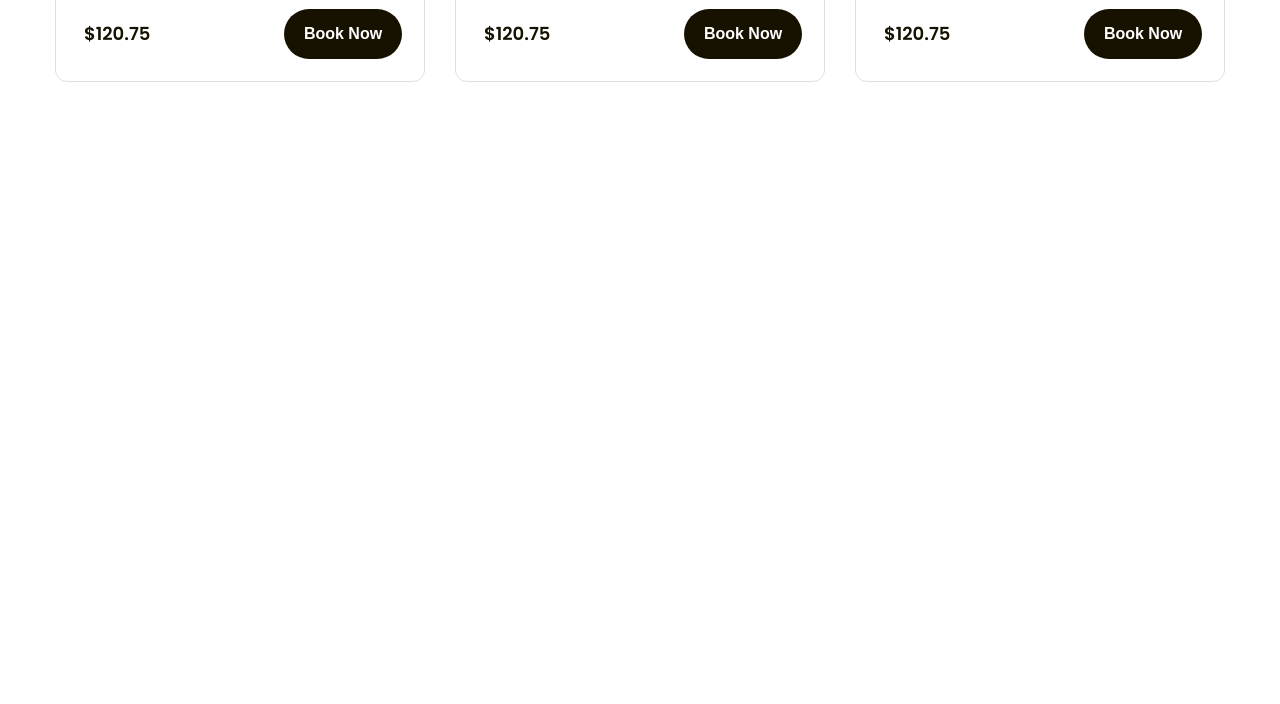
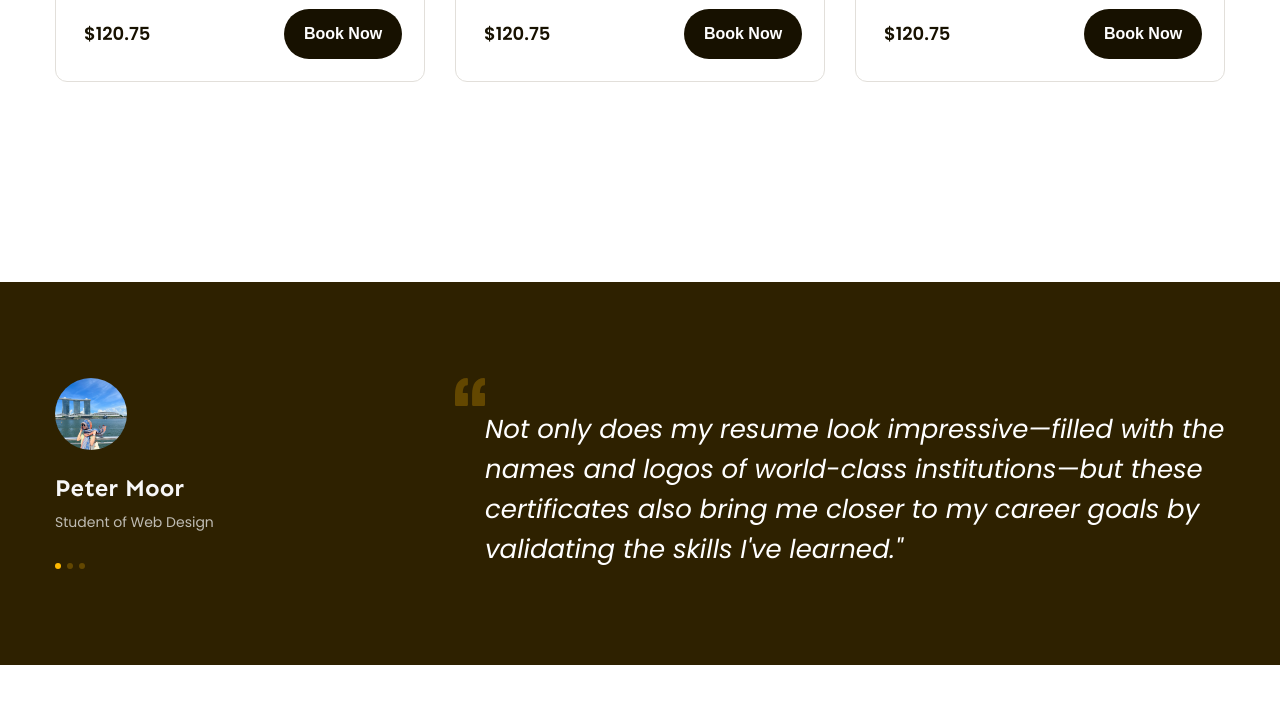
Before and after one commit to lethanh48192/F8-TH-02, a plain HTML site: page index.html in a window 1280 px wide. Shown: the part 1666-2370 px from the top of the page. Drawn offline with Linux system fonts and the light colour scheme.

Commit message:
Làm phần feedback

```diff
--- a/asets/css/style.css
+++ b/asets/css/style.css
@@ -345,3 +345,68 @@ a {
     background: var(--primary-color);
     color: #fff;
 }
+
+/* feedback */
+.feedback {
+    margin-top: 135px;
+    padding: 96px 0;
+    background: #2e2100;
+}
+.feedback .feedback-list {
+    display: flex;
+	overflow: hidden;
+}
+.feedback .feedback-item {
+    display: flex;
+    flex-shrink: 0;
+	width: 100%;
+}
+.feedback .avatar {
+    width: 72px;
+    height: 72px;
+    border-radius: 50%;
+    object-fit: cover;
+}
+.feedback-item .title {
+    margin-top: 18px;
+    font-family: var(--font-heading);
+    font-weight: 700;
+    font-size: 2.4rem;
+    line-height: 1.42;
+    color: #f7f7f7;
+}
+.feedback-item .feedback-desc {
+    margin-top: 4px;
+    font-weight: 400;
+    font-size: 1.4rem;
+    line-height: 1.86;
+    color: #bfbcb3;
+}
+.feedback-item .dots {
+    margin-top: 28px;
+    display: flex;
+}
+.feedback-item .dot {
+    width: 6px;
+    height: 6px;
+    border-radius: 50%;
+    background: #634700;
+    margin-right: 6px;
+    cursor: pointer;
+}
+.feedback-item .dot.active {
+    background: #ffb900;
+    cursor: default;
+}
+.feedback .feedback-content {
+    width: 770px;
+    margin-left: auto;
+}
+.feedback-content blockquote {
+    margin-left: 30px;
+    font-style: italic;
+    font-weight: 400;
+    font-size: 2.6rem;
+    line-height: 1.54;
+    color: #ffffff;
+}
--- a/index.html
+++ b/index.html
@@ -303,6 +303,47 @@
                     </div>
                 </div>
             </div>
+            <!-- Feedback -->
+            <div class="feedback">
+                <div class="main-content">
+                    <div class="feedback-list">
+                        <!-- feedback-item 1 -->
+                        <div class="feedback-item">
+                            <div class="feedback-info">
+                                <img
+                                    src="./asets/img/feedback-avatar-1.jpeg"
+                                    alt="avatar"
+                                    class="avatar"
+                                />
+                                <h3 class="title">Peter Moor</h3>
+                                <p class="feedback-desc">
+                                    Student of Web Design
+                                </p>
+                                <div class="dots">
+                                    <span class="dot active"></span>
+                                    <span class="dot"></span>
+                                    <span class="dot"></span>
+                                </div>
+                            </div>
+                            <div class="feedback-content">
+                                <img
+                                    src="./asets/icon/open-quote.svg"
+                                    alt=""
+                                    class="open-quote"
+                                />
+                                <blockquote>
+                                    Not only does my resume look
+                                    impressive—filled with the names and logos
+                                    of world-class institutions—but these
+                                    certificates also bring me closer to my
+                                    career goals by validating the skills I've
+                                    learned."
+                                </blockquote>
+                            </div>
+                        </div>
+                    </div>
+                </div>
+            </div>
         </main>
     </body>
 </html>
```
Also changed, not shown: asets/icon/open-quote.svg (added), asets/img/feedback-avatar-1.jpeg (added), asets/img/feedback-avatar-2.jpeg (added), asets/img/feedback-avatar-3.jpeg (added), 2 other files.
